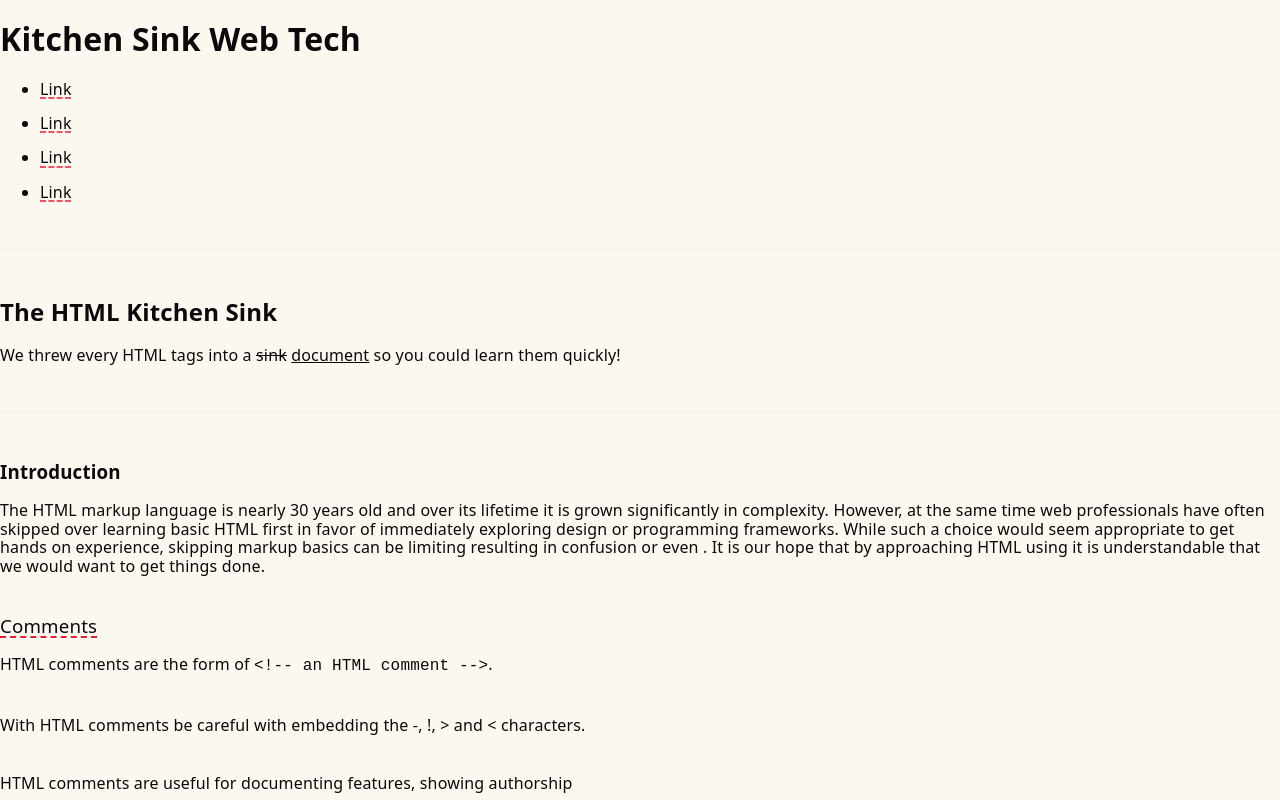
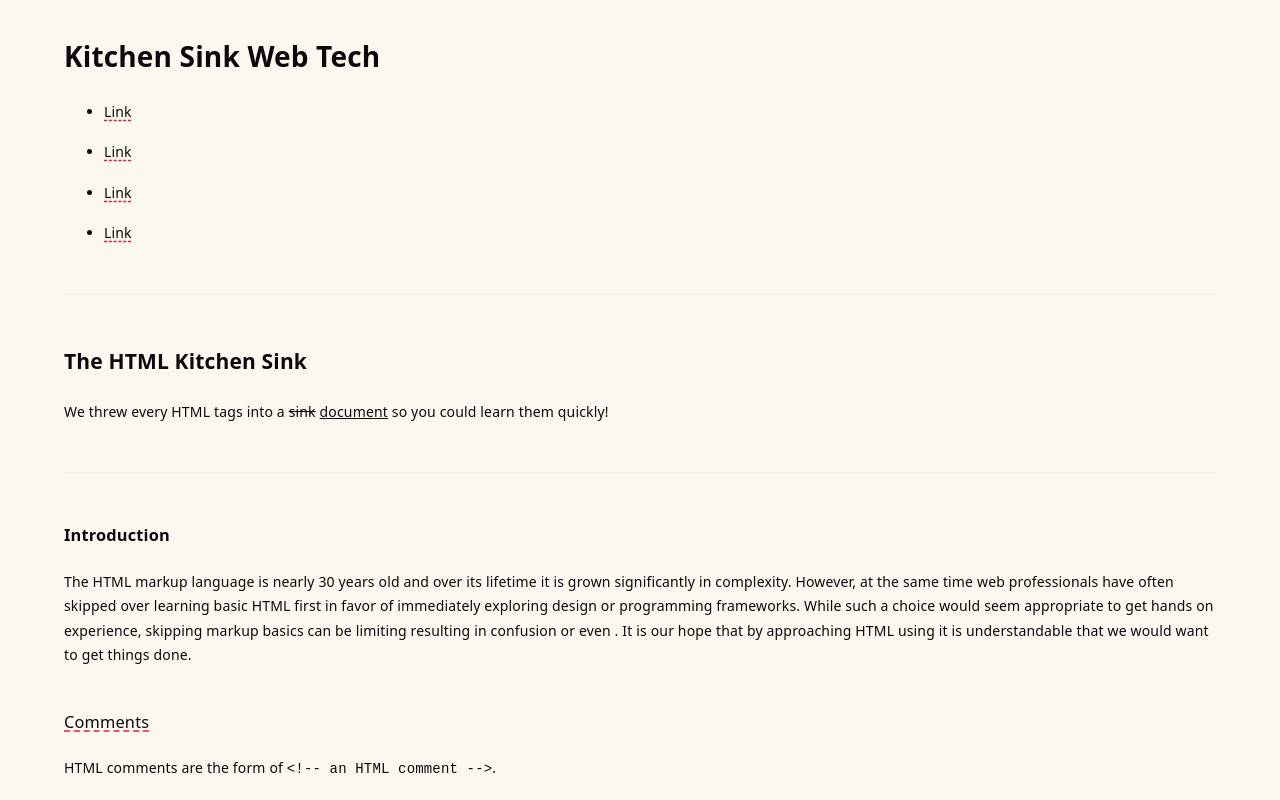
Before and after one commit to kkrishguptaa/pikoto.css, a website: page examples/demo/index.html in a window 1280 px wide. Shown: the top 800 px of the page. Drawn offline with Linux system fonts and the light colour scheme.

Commit message:
export from codespace

```diff
--- a/index.html
+++ b/examples/demo/index.html
@@ -7,11 +7,11 @@
     <title>Kitchen Sink : HTML</title>
 
     <meta name="some_user_defined" content="some user specified value" />
-    <link rel="stylesheet" href="./dist/pikoto.css" media="screen" />
+    <link rel="stylesheet" href="../../dist/pikoto.css" media="screen" />
     <link rel="author" href="thomasapowell.html" />
   </head>
 
-  <body id="top">
+  <body id="top" style="margin: 2rem 4rem;">
     <header>
       <h1>Kitchen Sink Web Tech</h1>
       <nav id="navbar">
--- a/src/_Blockquote.scss
+++ b/src/_Blockquote.scss
@@ -6,7 +6,7 @@
   &::before {
     content: open-quote;
     color: var(--brand);
-    font-family: fantasy;
+    font-family: serif;
     font-size: 4em;
     position: absolute;
     top: -.1em;
--- a/src/_Spacing.scss
+++ b/src/_Spacing.scss
@@ -1,3 +1,7 @@
+:where(p) {
+  margin: 1.25rem 0;
+}
+
 :where(button,
   dd,
   dt,
--- a/src/_Typography.scss
+++ b/src/_Typography.scss
@@ -1,3 +1,12 @@
+:where(:root) {
+  font-size: 16px;
+}
+
+:where(body) {
+  font-size: 0.875rem;
+  line-height: 1.75;
+}
+
 :where(h1, h2, h3, h4, h5, h6) {
   font-weight: 900;
 }
```
Also changed, not shown: dist/pikoto.css.
